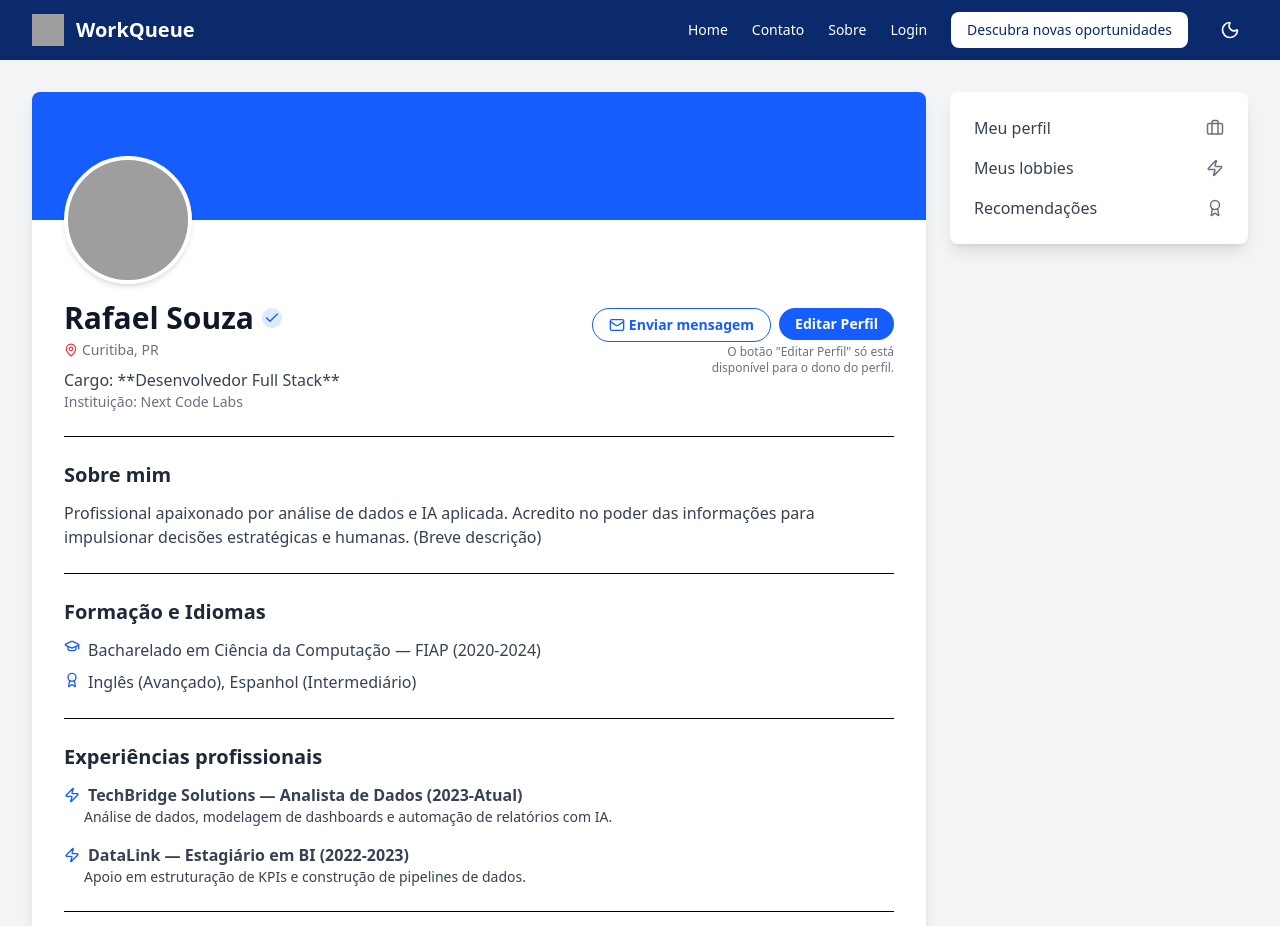
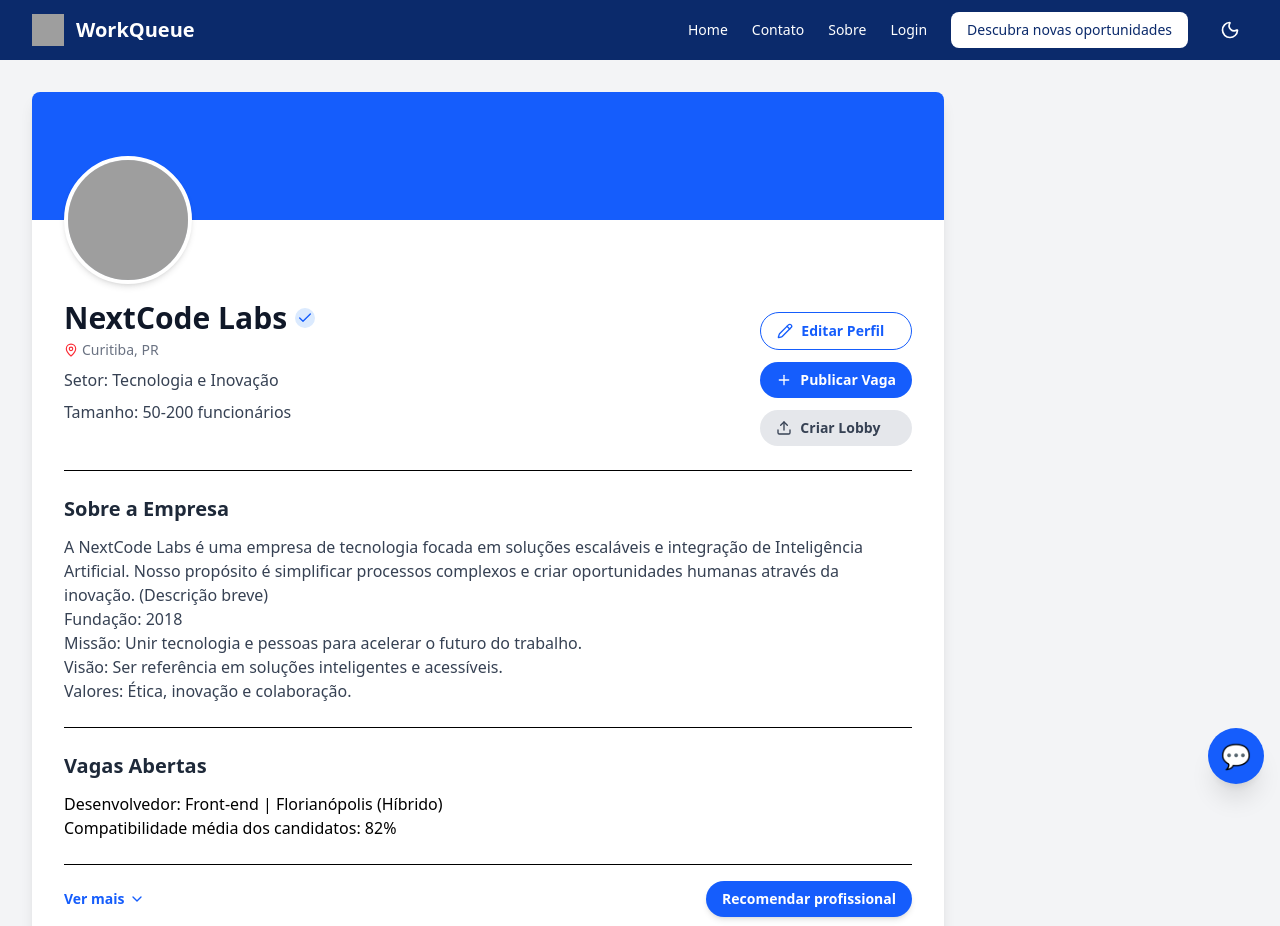
Before and after one commit to Global-Solution-Future-At-Work/Front-e-Web-Workqueue, a React app: page /perfilempresa in a window 1280 px wide. Shown: the top 926 px of the page. Built offline with nearby package versions, Linux system fonts and the light colour scheme; grey boxes are pictures that could not be loaded; the HTML template or start-up script is replaced by a standard one.

Commit message:
atualizei a pagina PerfilEmpresa e PerfilUser

```diff
--- a/src/pages/PerfilEmpresa.jsx
+++ b/src/pages/PerfilEmpresa.jsx
@@ -1,32 +1,16 @@
 import React from 'react';
-import { Mail, MapPin, Briefcase, GraduationCap, Award, Zap, ChevronDown, Check } from 'lucide-react';
+import { Mail, MapPin, Briefcase, GraduationCap, Award, Zap, ChevronDown, Check, Pencil, Plus, Upload } from 'lucide-react';
+
+import ChatFlutuante from '../components/ChatFlutuante';
 
 const PerfilEmpresa = () => {
   const userData = {
-    nome: "Rafael Souza",
+    nome: "NextCode Labs",
     localizacao: "Curitiba, PR",
-    cargo: "Desenvolvedor Full Stack",
-    instituicao: "Next Code Labs",
-    sobre: "Profissional apaixonado por análise de dados e IA aplicada. Acredito no poder das informações para impulsionar decisões estratégicas e humanas. (Breve descrição)",
-    formacao: [
-      {
-        icone: <GraduationCap size={16} className="text-blue-600 inline mr-2" />,
-        descricao: "Bacharelado em Ciência da Computação — FIAP (2020-2024)"
-      },
-    ],
-    idiomas: "Inglês (Avançado), Espanhol (Intermediário)",
-    experiencias: [
-      {
-        icone: <Zap size={16} className="text-blue-600 inline mr-2" />,
-        titulo: "TechBridge Solutions — Analista de Dados (2023-Atual)",
-        descricao: "Análise de dados, modelagem de dashboards e automação de relatórios com IA.",
-      },
-      {
-        icone: <Zap size={16} className="text-blue-600 inline mr-2" />,
-        titulo: "DataLink — Estagiário em BI (2022-2023)",
-        descricao: "Apoio em estruturação de KPIs e construção de pipelines de dados.",
-      },
-    ],
+    setor: "Tecnologia e Inovação",
+    tamanho: "50-200 funcionários",
+    sobre: "A NextCode Labs é uma empresa de tecnologia focada em soluções escaláveis e integração de Inteligência Artificial. Nosso propósito é simplificar processos complexos e criar oportunidades humanas através da inovação. (Descrição breve)\nFundação: 2018\nMissão: Unir tecnologia e pessoas para acelerar o futuro do trabalho.\nVisão: Ser referência em soluções inteligentes e acessíveis.\nValores: Ética, inovação e colaboração.",
+    vagas: "Desenvolvedor: Front-end | Florianópolis (Híbrido)\nCompatibilidade média dos candidatos: 82%",
     isOwner: true
   };
 
@@ -58,74 +42,52 @@ const PerfilEmpresa = () => {
                     {userData.localizacao}
                   </p>
                   <p className="text-gray-700 mt-2 text-base">
-                    Cargo: **{userData.cargo}**
+                    Setor: {userData.setor}
                   </p>
-                  <p className="text-gray-500 text-sm">
-                    Instituição: {userData.instituicao}
+                  <p className="text-gray-700 mt-2 text-base">
+                    Tamanho: {userData.tamanho}
                   </p>
                 </div>
 
-                <div className="flex gap-2 mt-2">
-                  <button className="flex items-center text-blue-600 border border-blue-600 rounded-full px-4 py-1.5 font-semibold text-sm hover:bg-blue-50">
-                    <Mail size={16} className="mr-1" />
-                    Enviar mensagem
+                <div className="flex flex-col gap-3 mt-3">
+                  <button className="flex items-center text-blue-600 border border-blue-600 rounded-full px-4 py-2 font-semibold text-sm hover:bg-blue-50">
+                    <Pencil size={16} className="mr-2" />
+                    Editar Perfil
                   </button>
+
                   {userData.isOwner && (
-                    <div className="relative">
-                      <button className="bg-blue-600 text-white rounded-full px-4 py-1.5 font-semibold text-sm hover:bg-blue-700">
-                        Editar Perfil
+                      <button className="flex items-center bg-blue-600 text-white rounded-full px-4 py-2 font-semibold text-sm hover:bg-blue-700">
+                        <Plus size={16} className="mr-2" />
+                        Publicar Vaga
                       </button>
-                      <div className="absolute right-0 mt-1 w-48 text-right text-xs text-gray-500">
-                        O botão "Editar Perfil" só está disponível para o dono do perfil.
-                      </div>
-                    </div>
                   )}
+
+                  <button className='flex items-center bg-gray-200 text-gray-700 rounded-full px-4 py-2 font-semibold text-sm hover:bg-gray-300'>
+                    <Upload size={16} className="mr-2" />
+                    Criar Lobby
+                  </button>
                 </div>
               </div>
 
               <div className="border-t pt-6 mt-6">
                 <h3 className="text-xl font-bold text-gray-800 mb-3">
-                  Sobre mim
+                  Sobre a Empresa
                 </h3>
-                <p className="text-gray-700">
+                <p className="text-gray-700 whitespace-pre-line">
                   {userData.sobre}
                 </p>
               </div>
 
               <div className="border-t pt-6 mt-6">
                 <h3 className="text-xl font-bold text-gray-800 mb-3">
-                  Formação e Idiomas
+                  Vagas Abertas
                 </h3>
-                <ul className="space-y-2 text-gray-700">
-                  {userData.formacao.map((item, index) => (
-                    <li key={index} className="flex items-start">
-                      {item.icone}
-                      {item.descricao}
-                    </li>
-                  ))}
-                  <li className="flex items-start">
-                    <Award size={16} className="text-blue-600 inline mr-2 mt-0.5" />
-                    {userData.idiomas}
-                  </li>
-                </ul>
+                <p className='whitespace-pre-line'>
+                    {userData.vagas}
+                </p>
               </div>
 
-              <div className="border-t pt-6 mt-6">
-                <h3 className="text-xl font-bold text-gray-800 mb-3">
-                  Experiências profissionais
-                </h3>
-                <ul className="space-y-4 text-gray-700">
-                  {userData.experiencias.map((exp, index) => (
-                    <li key={index}>
-                      <p className="font-semibold flex items-center">
-                        {exp.icone}
-                        {exp.titulo}
-                      </p>
-                      <p className="ml-5 text-sm">{exp.descricao}</p>
-                    </li>
-                  ))}
-                </ul>
-              </div>
+
 
               <div className="flex justify-between items-center mt-6 pt-4 border-t">
                 <button className="text-blue-600 font-semibold text-sm flex items-center hover:text-blue-700">
@@ -141,26 +103,8 @@ const PerfilEmpresa = () => {
           </div>
         </div>
 
-        <div className="lg:w-1/4 w-full">
-          <div className="bg-white rounded-lg shadow-lg p-6">
-            <ul className="space-y-4 text-gray-700 font-medium">
-              <li className="flex items-center justify-between hover:text-blue-600 cursor-pointer">
-                Meu perfil
-                <Briefcase size={18} className="text-gray-500" />
-              </li>
-              <li className="flex items-center justify-between hover:text-blue-600 cursor-pointer">
-                Meus lobbies
-                <Zap size={18} className="text-gray-500" />
-              </li>
-              <li className="flex items-center justify-between hover:text-blue-600 cursor-pointer">
-                Recomendações
-                <Award size={18} className="text-gray-500" />
-              </li>
-            </ul>
-          </div>
-        </div>
-
       </div>
+        <ChatFlutuante />
     </div>
   );
 };
--- a/src/pages/PerfilUser.jsx
+++ b/src/pages/PerfilUser.jsx
@@ -68,12 +68,12 @@ const PerfilEmpresa = () => {
                 <div className="flex gap-2 mt-2">
                   <button className="flex items-center text-blue-600 border border-blue-600 rounded-full px-4 py-1.5 font-semibold text-sm hover:bg-blue-50">
                     <Mail size={16} className="mr-1" />
-                    Enviar mensagem
+                    Editar Perfil
                   </button>
                   {userData.isOwner && (
                     <div className="relative">
                       <button className="bg-blue-600 text-white rounded-full px-4 py-1.5 font-semibold text-sm hover:bg-blue-700">
-                        Editar Perfil
+                        Publicar vagas
                       </button>
 
                     </div>
```
